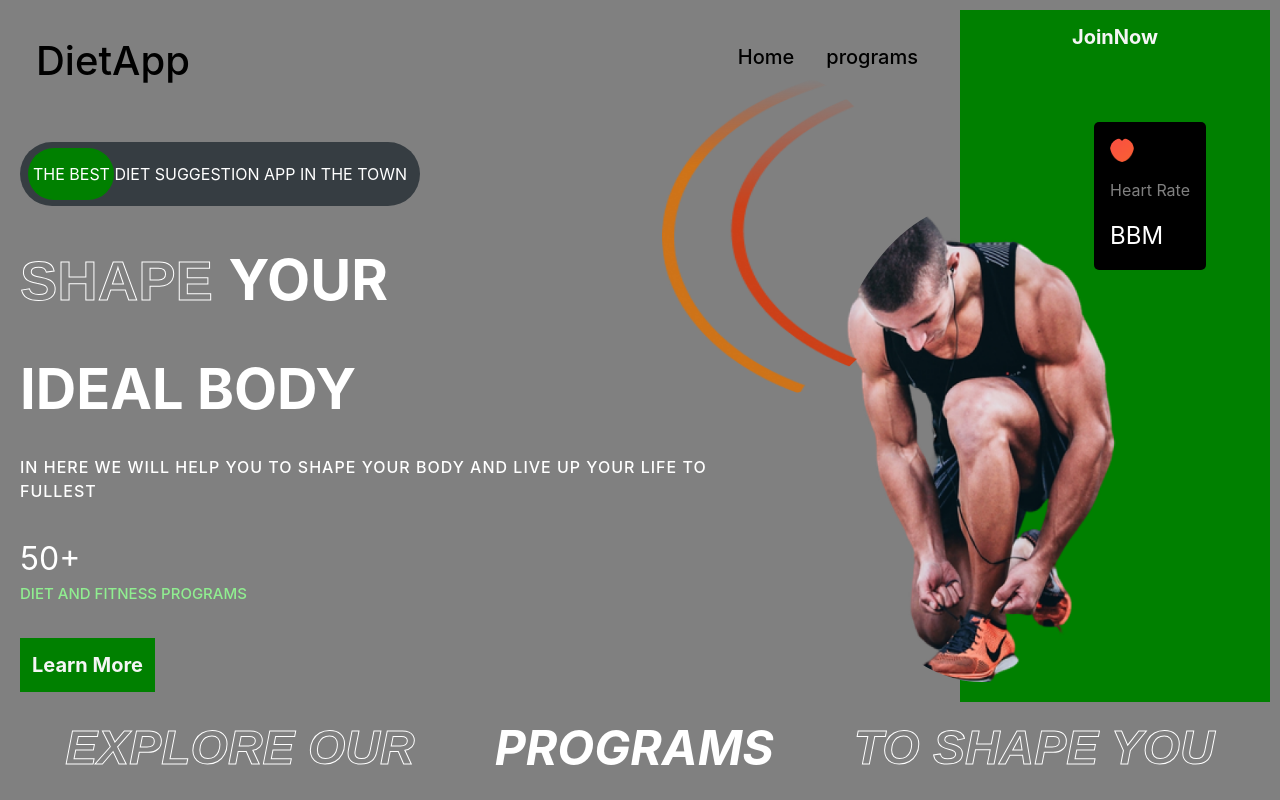
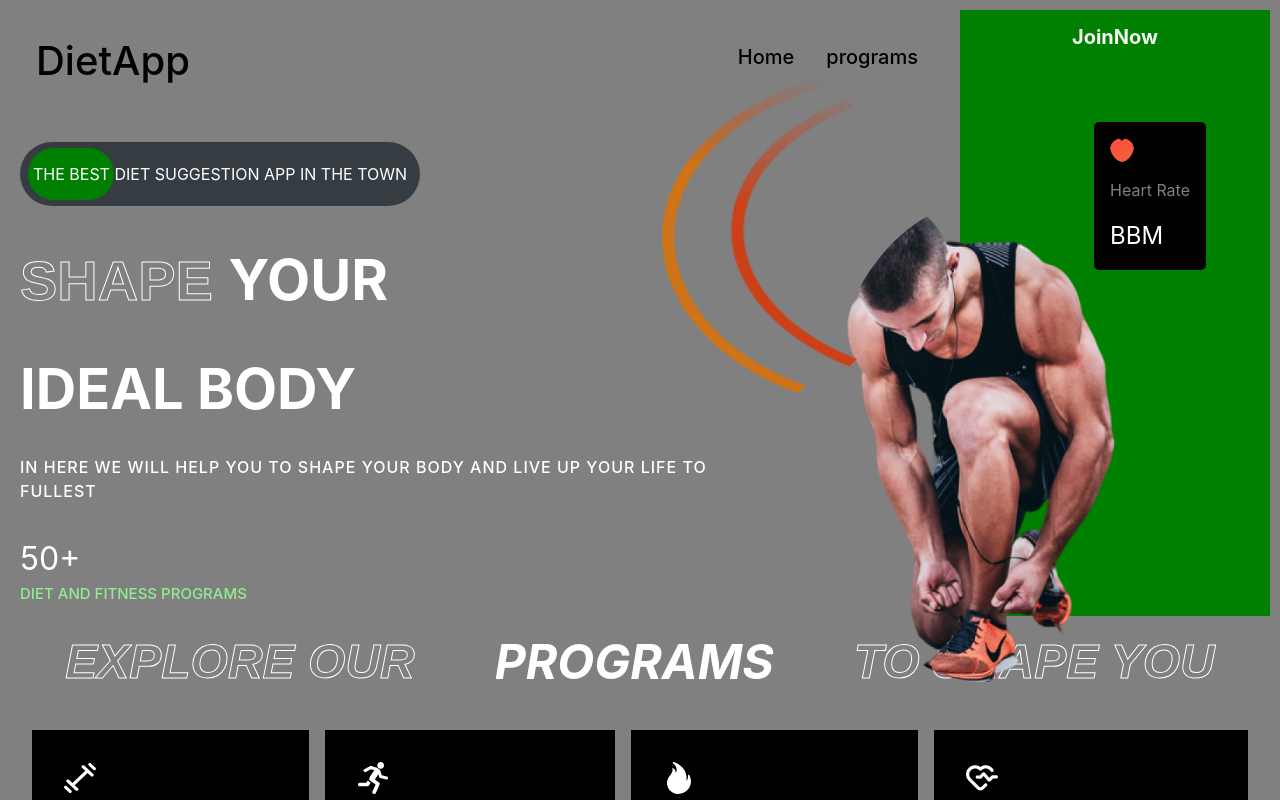
Before and after one commit to mahiiram/dietsuggestionapp-frontend, a React (Create React App) app: page / in a window 1280 px wide. Shown: the top 800 px of the page. Built offline with nearby package versions, Linux system fonts and the light colour scheme.

Commit message:
new commit

```diff
--- a/src/Components/Hero.js
+++ b/src/Components/Hero.js
@@ -47,9 +47,6 @@
                     <span>Diet and fitness programs</span>
                 </div>
             </div>
-            <div className='hero-button'>
-               <button className='btn-orange'>Learn More</button>
-            </div>
        </div>
        <div className='hero-right'>
         <div style={{display:'flex',justifyContent:'center'}}>
```
